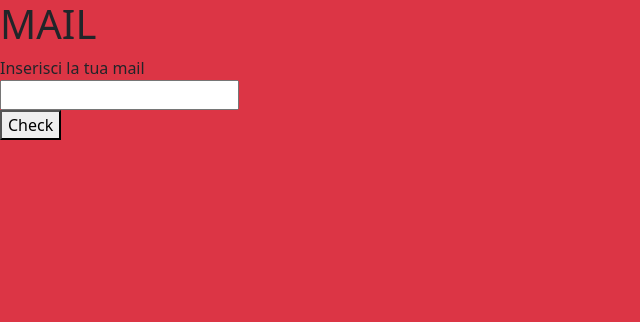
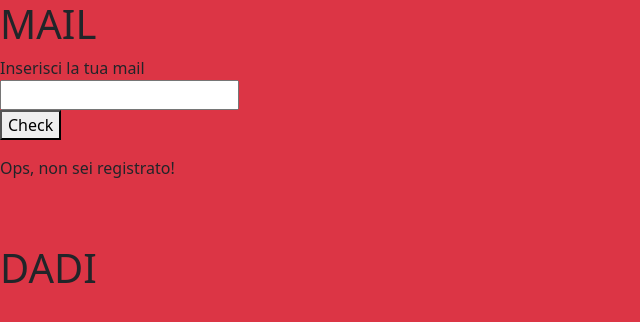
Before and after one commit to StefaniaSperani/js-mail-dadi, a plain HTML site: page index.html in a window 1280 px wide. Both pictures are taken after a click on the button "Check". Shown: the whole page, without its empty margins (0-640 px from the left). Drawn offline with nearby package versions, Linux system fonts and the light colour scheme.

Commit message:
end email

```diff
--- a/index.html
+++ b/index.html
@@ -18,10 +18,12 @@
     Inserisci la tua mail <br>
     <input type="text" id="userMail"> <br>
     <button>Check</button>
-    <div class="message">
+    <div id="message" class="py-3" >
 
     </div>
 
+
+    <h1 class="pt-5" >DADI</h1>
 
 
 
--- a/js/script.js
+++ b/js/script.js
@@ -20,16 +20,17 @@ let mailInput = document.getElementById('userMail');
 
 // controllo se la mail dell'utente inserita è presente in quelle registrate
 const find = function(){
+
     // prendo il valore della mail
-    let mailValue = mailInput.value;
-    console.log(mailValue);
+    const mailValue = mailInput.value;
+    //console.log(mailValue);
 
     // creo un check per la mail
     let checkEmail = false;
 
     // ora cerco la mail nelle mail già presenti in elenco
-    for(let i = 0; i < emailElenco.length, i++;){
-
+    for(let i = 0; i < emailElenco.length; i++){
+        console.log('sono il for')
         // creo una variabile per emailElenco.length
         const elencoValue = emailElenco[i];
 
@@ -39,13 +40,13 @@ const find = function(){
         }
     }
 
+    const message = document.getElementById('message');
     // se il check risulta positivo gli diciamo
     if(checkEmail){
-        document.getElementsByClassName('message').innerHTML = 'Ottimo, sei connesso!';
+        message.innerHTML = 'Ottimo, sei connesso!';
     } else {
-        document.getElementsByClassName('message').innerHTML = 'Ops, non sei registrato!'
+        message.innerHTML = 'Ops, non sei registrato!';
     }
 }
-// console.log(find);
 
 checkBtn.addEventListener('click', find)
```
